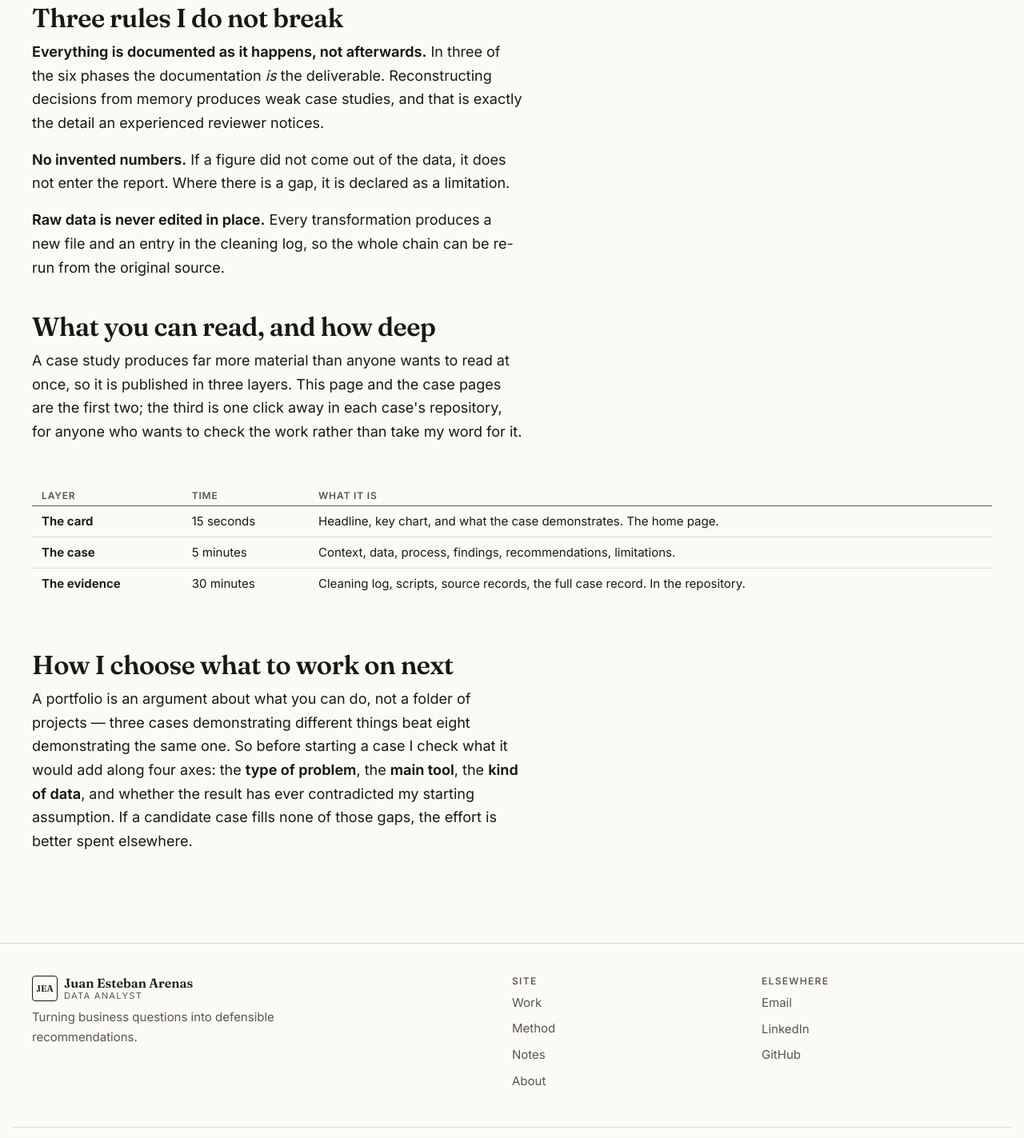
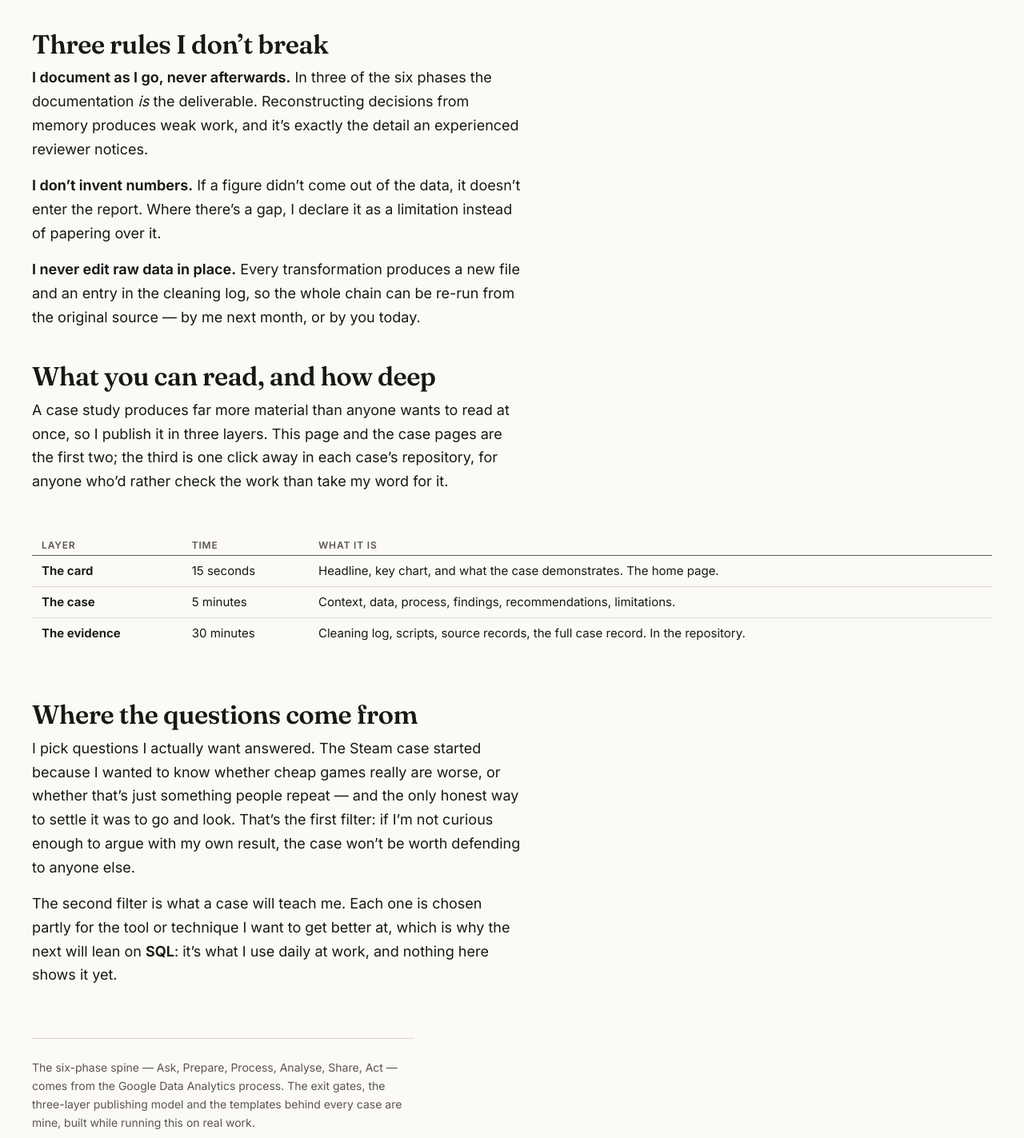
Before and after one commit to BobbyTarantino099/Portfolio, an Astro site: page /method in a window 1280 px wide. Shown: the part 936-2359 px from the top of the page at 80% size. Built offline with nearby package versions, Linux system fonts and the light colour scheme; Astro itself is replaced by a stand-in of ours.

Commit message:
Rewrite Method in Juan's own voice
The page opened by crediting a certificate, which made a process he owns
and uses professionally read like coursework. It now opens with the
process itself and with the fact that it runs behind the financial
reporting he builds at work — the detail that makes it tested rather
than studied. The three rules move into active first person.

The attribution is kept, moved to a quiet closing line: the six phase
names are Google's verbatim, and the certificate is already listed on
his CV and in the About sidebar, so dropping it entirely would create a
worse problem than the one being fixed. Leading with what he added and
closing with where the spine came from is both honest and a stronger
claim than either extreme.

"How I choose what to work on next" described a four-axis coverage
matrix he does not actually use to pick topics. Replaced with what is
true, and verifiable from the case's own decision log, which records
"user interest" as the reason the Steam sector was chosen: he picks
questions he wants answered, then weighs what each case will teach him.
That second filter also explains why the next case leans on SQL — his
daily tool at work, absent from the portfolio — without the jargon.

The coverage matrix stays in the private framework, where it remains a
working tool. The public page and the framework can differ in emphasis.

Tables untouched: the information was already well condensed.

Verified: zero <script> in dist, no horizontal overflow at 390/768/1280,
71 characters per line, and no words glued to inline tags.

Co-Authored-By: Claude Opus 5 <noreply@anthropic.com>

```diff
--- a/src/pages/method.astro
+++ b/src/pages/method.astro
@@ -68,14 +68,15 @@ const layers = [
     <h1>How I work</h1>
 
     <p class="lede">
-      Every case on this site follows the same six phases, adapted from the Google Data Analytics
-      process. What I added is the part that makes it repeatable: each phase has an exit gate.
+      Every case on this site runs through the same six phases — and so does most of my paid work,
+      where this process sits behind financial reporting that people make decisions on. What makes
+      it a method rather than a habit is that every phase has an exit gate.
     </p>
 
     <p>
-      I do not move to the next phase until every item on that gate is met. When something fails, I
-      go back rather than improvise forward — finding out during analysis that the data cannot
-      answer the question means returning to Ask, not writing a softer conclusion.
+      I don&rsquo;t move to the next phase until every item on that gate is met. When something
+      fails, I go back rather than improvise forward — finding out during analysis that the data
+      can&rsquo;t answer the question means returning to Ask, not writing a softer conclusion.
     </p>
 
     <h2>The six phases</h2>
@@ -105,30 +106,32 @@ const layers = [
       </table>
     </div>
 
-    <h2>Three rules I do not break</h2>
+    <h2>Three rules I don&rsquo;t break</h2>
 
     <p>
-      <strong>Everything is documented as it happens, not afterwards.</strong> In three of the six
-      phases the documentation <em>is</em> the deliverable. Reconstructing decisions from memory
-      produces weak case studies, and that is exactly the detail an experienced reviewer notices.
+      <strong>I document as I go, never afterwards.</strong> In three of the six phases the
+      documentation <em>is</em> the deliverable. Reconstructing decisions from memory produces weak
+      work, and it&rsquo;s exactly the detail an experienced reviewer notices.
     </p>
 
     <p>
-      <strong>No invented numbers.</strong> If a figure did not come out of the data, it does not
-      enter the report. Where there is a gap, it is declared as a limitation.
+      <strong>I don&rsquo;t invent numbers.</strong> If a figure didn&rsquo;t come out of the data,
+      it doesn&rsquo;t enter the report. Where there&rsquo;s a gap, I declare it as a limitation
+      instead of papering over it.
     </p>
 
     <p>
-      <strong>Raw data is never edited in place.</strong> Every transformation produces a new file
-      and an entry in the cleaning log, so the whole chain can be re-run from the original source.
+      <strong>I never edit raw data in place.</strong> Every transformation produces a new file and
+      an entry in the cleaning log, so the whole chain can be re-run from the original source — by
+      me next month, or by you today.
     </p>
 
     <h2>What you can read, and how deep</h2>
 
     <p>
-      A case study produces far more material than anyone wants to read at once, so it is published
-      in three layers. This page and the case pages are the first two; the third is one click away
-      in each case's repository, for anyone who wants to check the work rather than take my word
+      A case study produces far more material than anyone wants to read at once, so I publish it in
+      three layers. This page and the case pages are the first two; the third is one click away in
+      each case&rsquo;s repository, for anyone who&rsquo;d rather check the work than take my word
       for it.
     </p>
 
@@ -155,15 +158,26 @@ const layers = [
       </table>
     </div>
 
-    <h2>How I choose what to work on next</h2>
+    <h2>Where the questions come from</h2>
 
     <p>
-      A portfolio is an argument about what you can do, not a folder of projects — three cases
-      demonstrating different things beat eight demonstrating the same one. So before starting a
-      case I check what it would add along four axes: the <strong>type of problem</strong>, the{' '}
-      <strong>main tool</strong>, the <strong>kind of data</strong>, and whether the result has ever
-      contradicted my starting assumption. If a candidate case fills none of those gaps, the effort
-      is better spent elsewhere.
+      I pick questions I actually want answered. The Steam case started because I wanted to know
+      whether cheap games really are worse, or whether that&rsquo;s just something people repeat —
+      and the only honest way to settle it was to go and look. That&rsquo;s the first filter: if
+      I&rsquo;m not curious enough to argue with my own result, the case won&rsquo;t be worth
+      defending to anyone else.
+    </p>
+
+    <p>
+      The second filter is what a case will teach me. Each one is chosen partly for the tool or
+      technique I want to get better at, which is why the next will lean on <strong>SQL</strong>:
+      it&rsquo;s what I use daily at work, and nothing here shows it yet.
+    </p>
+
+    <p class="lineage">
+      The six-phase spine — Ask, Prepare, Process, Analyse, Share, Act — comes from the Google Data
+      Analytics process. The exit gates, the three-layer publishing model and the templates behind
+      every case are mine, built while running this on real work.
     </p>
   </article>
 </Base>
@@ -191,6 +205,16 @@ const layers = [
     color: var(--ink-soft);
   }
 
+  /* El linaje va al cierre y en voz baja: reconoce de dónde viene el esqueleto
+     sin que la página abra sonando a curso. */
+  .lineage {
+    margin-top: var(--space-xl);
+    padding-top: var(--space-m);
+    border-top: 1px solid var(--rule);
+    font-size: 0.875rem;
+    color: var(--ink-soft);
+  }
+
   .nowrap {
     white-space: nowrap;
   }
```
